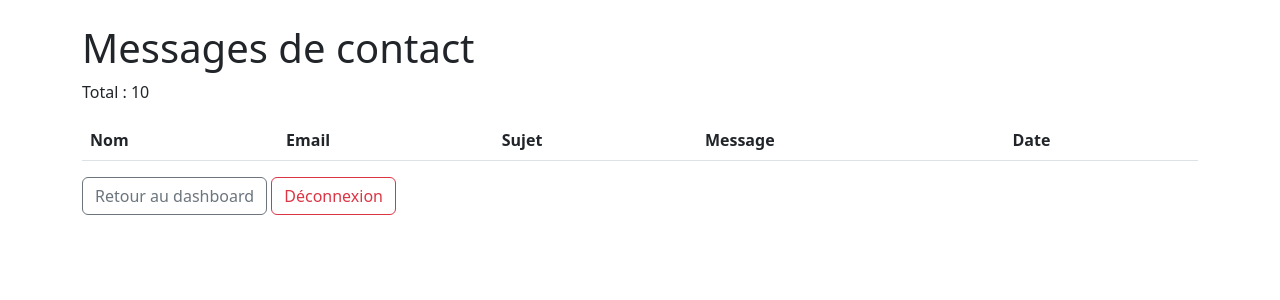
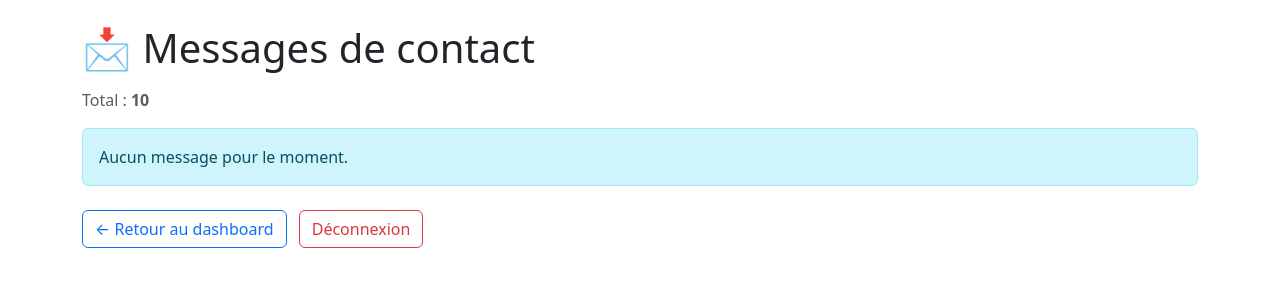
Before and after one commit to mybsow/pdf-fusion-pro_ultimate, a Python web app: template templates/admin/messages.html in a window 1280 px wide. Shown: the top 300 px of the page. Run offline with Jinja, Linux system fonts and the light colour scheme; the template is opened without the code that fills it: most values are stand-ins (such as "Sample title", 1, 10 or a date in 2020); lists and menus that the app fills with data are empty.

Commit message:
Update messages.html

```diff
--- a/templates/admin/messages.html
+++ b/templates/admin/messages.html
@@ -2,17 +2,33 @@
 <html lang="fr">
 <head>
   <meta charset="UTF-8">
-  <title>Admin – Messages</title>
+  <title>Admin – Messages de contact</title>
   <link href="https://cdn.jsdelivr.net/npm/bootstrap@5.3.0/dist/css/bootstrap.min.css" rel="stylesheet">
+  <style>
+    .message-preview {
+      max-width: 420px;
+      white-space: nowrap;
+      overflow: hidden;
+      text-overflow: ellipsis;
+    }
+    .unseen {
+      background-color: #fff6f6;
+    }
+  </style>
 </head>
 <body class="container mt-4">
 
-<h1>Messages de contact</h1>
-<p>Total : {{ total }}</p>
+<h1 class="mb-3">📩 Messages de contact</h1>
 
-<table class="table table-striped">
-  <thead>
+<p class="text-muted">
+  Total : <strong>{{ total }}</strong>
+</p>
+
+{% if messages %}
+<table class="table table-hover align-middle">
+  <thead class="table-light">
     <tr>
+      <th>Statut</th>
       <th>Nom</th>
       <th>Email</th>
       <th>Sujet</th>
@@ -22,19 +38,47 @@
   </thead>
   <tbody>
     {% for msg in messages %}
-    <tr>
-      <td>{{ msg.first_name }} {{ msg.last_name }}</td>
-      <td>{{ msg.email }}</td>
-      <td>{{ msg.subject }}</td>
-      <td>{{ msg.message }}</td>
-      <td>{{ msg.timestamp[:19] }}</td>
+    <tr class="{% if not msg.seen %}unseen{% endif %}">
+      <td>
+        {% if not msg.seen %}
+          <span class="badge bg-danger">Nouveau</span>
+        {% else %}
+          <span class="badge bg-secondary">Lu</span>
+        {% endif %}
+      </td>
+      <td>
+        {{ msg.first_name }} {{ msg.last_name }}
+      </td>
+      <td>
+        <a href="mailto:{{ msg.email }}">{{ msg.email }}</a>
+      </td>
+      <td>
+        {{ msg.subject }}
+      </td>
+      <td class="message-preview" title="{{ msg.message }}">
+        {{ msg.message }}
+      </td>
+      <td>
+        {{ msg.timestamp[:19].replace('T', ' ') }}
+      </td>
     </tr>
     {% endfor %}
   </tbody>
 </table>
+{% else %}
+<div class="alert alert-info">
+  Aucun message pour le moment.
+</div>
+{% endif %}
 
-<a href="{{ url_for('admin.admin_dashboard') }}" class="btn btn-outline-secondary">Retour au dashboard</a>
-<a href="{{ url_for('admin.admin_logout') }}" class="btn btn-outline-danger">Déconnexion</a>
+<div class="mt-4">
+  <a href="{{ url_for('admin.admin_dashboard') }}" class="btn btn-outline-primary me-2">
+    ← Retour au dashboard
+  </a>
+  <a href="{{ url_for('admin.admin_logout') }}" class="btn btn-outline-danger">
+    Déconnexion
+  </a>
+</div>
 
 </body>
 </html>
```
